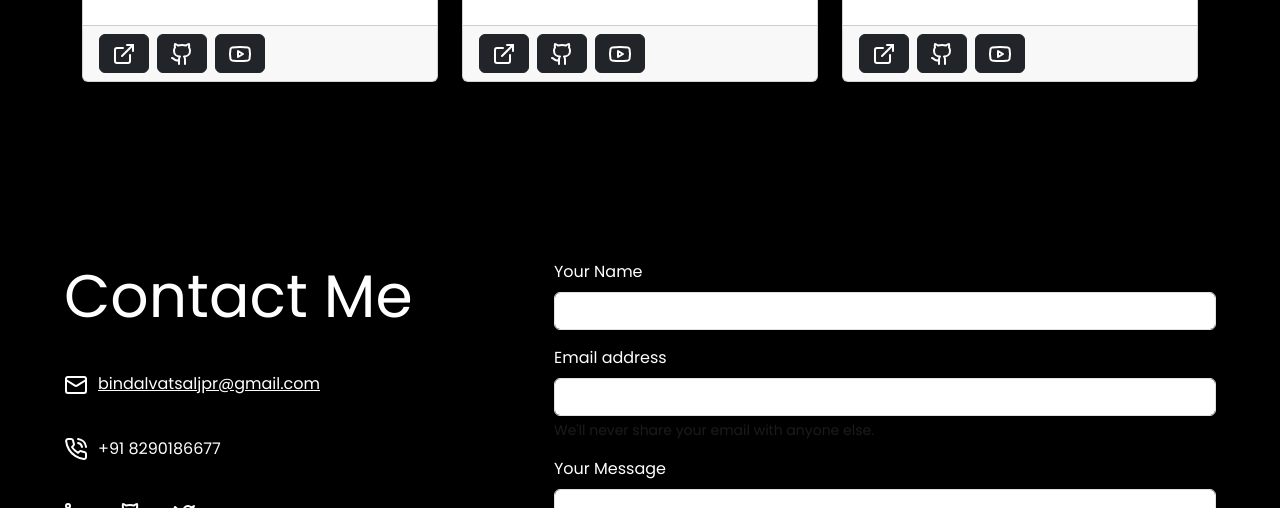
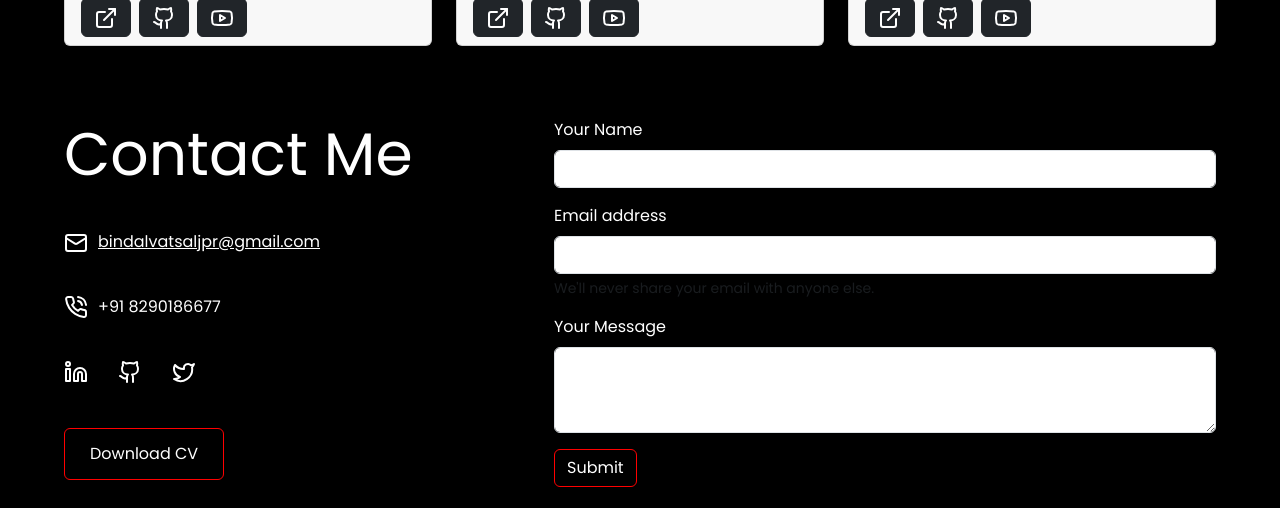
Before and after one commit to vatsalagarwall/portfolio-client, a React (Create React App) app: page / in a window 1280 px wide. Shown: the part 2092-2600 px from the top of the page. Built offline with nearby package versions, Linux system fonts and the light colour scheme.

Commit message:
changes made in css

```diff
--- a/src/Components/About.jsx
+++ b/src/Components/About.jsx
@@ -100,12 +100,21 @@ function About() {
   };
 
   return (
+    // <div
+    //   className="container-fluid text-white p-4"
+    //   style={{
+    //     backgroundColor: "black",
+    //     // marginLeft: "40px",
+    //     // marginRight: "40px",
+    //   }}
+    // >
     <div
       className="container-fluid text-white p-4"
       style={{
         backgroundColor: "black",
-        // marginLeft: "40px",
-        // marginRight: "40px",
+        marginLeft: "auto", // Add left margin
+        marginRight: "auto", // Add right margin
+        maxWidth: "1200px", // Optionally set a maximum width for the content
       }}
     >
       <div className="row" style={{ marginTop: "60px", marginBottom: "60px" }}>
--- a/src/Components/Contact.jsx
+++ b/src/Components/Contact.jsx
@@ -46,22 +46,23 @@ function Contact() {
   };
 
   return (
+    // <div
+    //   className="container-fluid text-white p-4"
+    //   style={{
+    //     backgroundColor: "black",
+    //     // height: "80vh",
+    //   }}
+    // >
     <div
       className="container-fluid text-white p-4"
       style={{
         backgroundColor: "black",
-        // height: "80vh",
+        marginLeft: "auto",
+        marginRight: "auto",
+        maxWidth: "1200px",
       }}
     >
-      <div
-        className="row mt-4"
-        style={{
-          paddingTop: "70px",
-          paddingBottom: "80px",
-          paddingRight: "40px",
-          paddingLeft: "40px",
-        }}
-      >
+      <div className="row mt-4">
         <div className="col-md-5 mb-4 mb-md-0">
           <h2 className="heading">Contact Me</h2>
 
--- a/src/Components/Main.jsx
+++ b/src/Components/Main.jsx
@@ -95,7 +95,7 @@ function Main() {
         <div className="container d-flex flex-column align-items-center vh-100">
           <nav className="navbar navbar-expand-lg">
             <div className="container-fluid">
-              <button
+              {/* <button
                 className="navbar-toggler"
                 type="button"
                 data-bs-toggle="collapse"
@@ -110,8 +110,8 @@ function Main() {
                 }}
               >
                 <span className="navbar-toggler-icon"></span>
-              </button>
-              <div className="collapse navbar-collapse" id="navbarNavAltMarkup">
+              </button> */}
+              {/* <div className="collapse navbar-collapse" id="navbarNavAltMarkup">
                 <div className="navbar-nav ms-auto heading-next">
                   <Link className="nav-link active me-5 text-white" to="/about">
                     About
@@ -129,7 +129,7 @@ function Main() {
                     Let's Connect
                   </Link>
                 </div>
-              </div>
+              </div> */}
             </div>
           </nav>
           <div
--- a/src/Components/Projects.jsx
+++ b/src/Components/Projects.jsx
@@ -119,9 +119,18 @@ function Projects() {
 
   return (
     <div style={{ backgroundColor: "black", color: "white" }}>
-      <div
+      {/* <div
         className="container"
         style={{ marginTop: "60px", marginBottom: "60px" }}
+      > */}
+      <div
+        className="container-fluid text-white p-4"
+        style={{
+          backgroundColor: "black",
+          marginLeft: "auto", // Add left margin
+          marginRight: "auto", // Add right margin
+          maxWidth: "1200px", // Optionally set a maximum width for the content
+        }}
       >
         <h1 className="heading">My works</h1>
         <div className="row row-cols-1 row-cols-md-2 row-cols-lg-3 g-4">
--- a/src/data.js
+++ b/src/data.js
@@ -2,7 +2,8 @@ export const data = [{
     "name": "ChitChat",
     "img": "https://res.cloudinary.com/dofk7cu8i/image/upload/v1709274967/ChitChat_e4o2qg.png",
     "description": "Developed a real- time communication app, highlighting full-stack knowledge with innovative features for instant connectivity.Demonstrated proficiency in front - end and back - end development, applying user - centric design for a seamless user experience.",
-    "link": "https://chitchat12.netlify.app/"
+    "link": "https://chitchat12.netlify.app/",
+    "github": "https://github.com/vatsalagarwall?tab=repositories"
 }, {
     "name": "Fresco",
     "img": "https://logowik.com/content/uploads/images/fresco6300.jpg",
```
